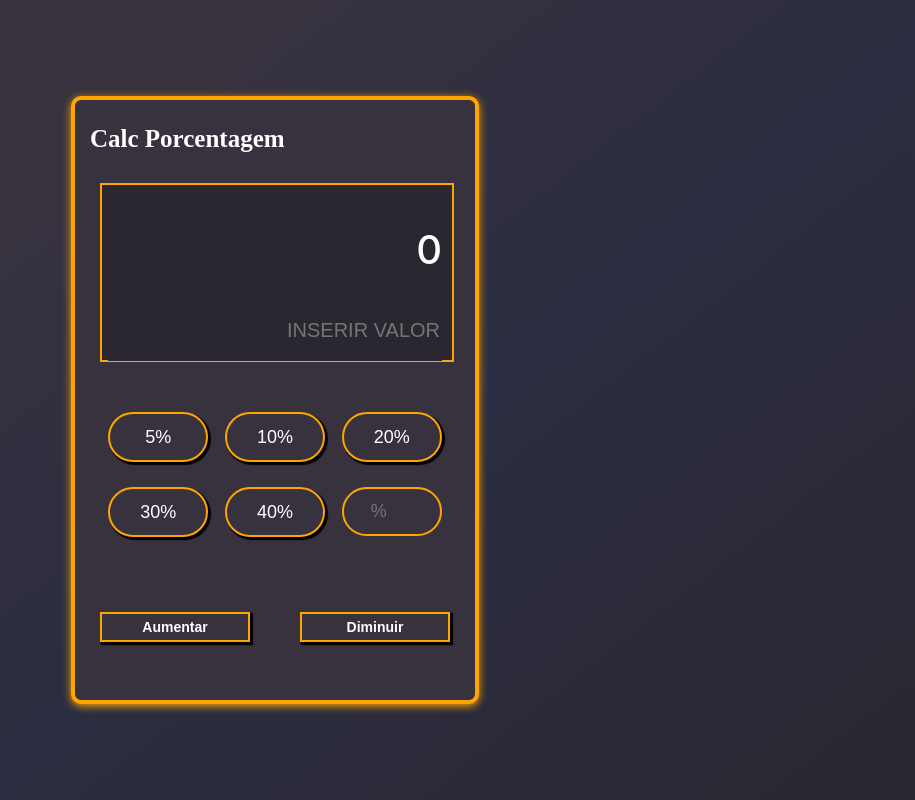
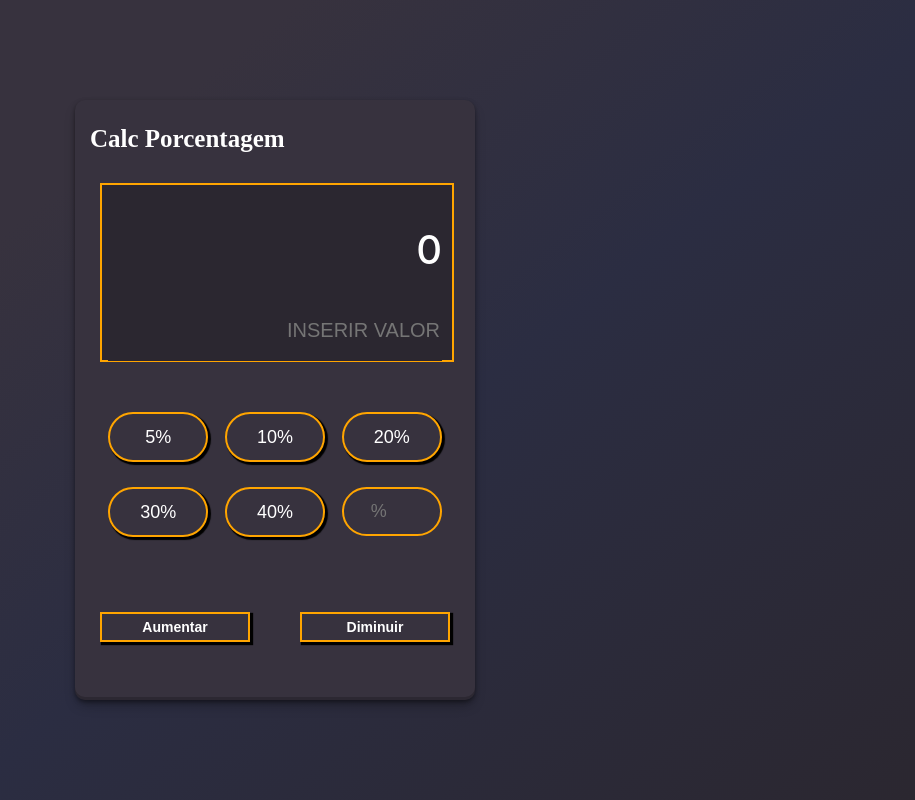
Before and after one commit to willianbatist/percentage_calculator, a React (Create React App) app: page / in a window 1280 px wide. Shown: the whole page, without its empty margins (365-1280 px from the left). Built offline with nearby package versions, Linux system fonts and the light colour scheme; a web font is replaced by a local one.

Commit message:
fix: nova borda 3d

```diff
--- a/src/styles/home.css
+++ b/src/styles/home.css
@@ -27,12 +27,13 @@
 }
   .home-containercalculadora {
     background-color: #37323E;
+    box-shadow: rgba(0, 0, 0, 0.4) 0px 2px 4px, rgba(0, 0, 0, 0.3) 0px 7px 13px -3px, rgba(0, 0, 0, 0.2) 0px -3px 0px inset;
     width: 400px;
     height: 600px;
     display: block;
-    box-shadow: 0px 2px 8px 0px orange;
+    /* box-shadow: 0px 2px 8px 0px orange;
     border-color: orange;
-    border-style: solid;
+    border-style: solid; */
     border-width: 4px;
     border-radius: 10px;
   }
```
